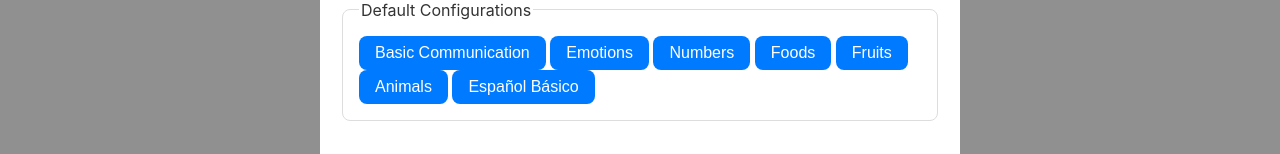
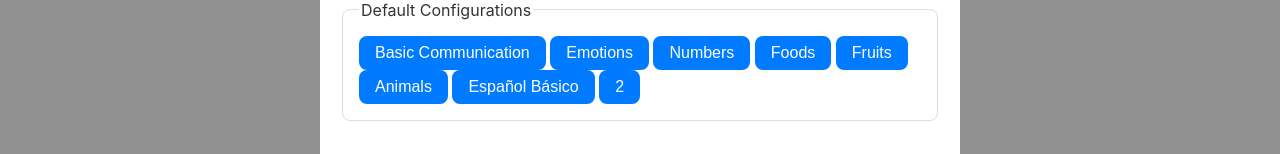
Before and after one commit to dnslp/grid, a plain HTML site: page index.html in a window 1280 px wide. Both pictures are taken after a click on the button "Settings". Shown: the part 153-307 px from the top of the page. Drawn offline with Linux system fonts and the light colour scheme.

Commit message:
Update index.html

```diff
--- a/index.html
+++ b/index.html
@@ -34,6 +34,8 @@
           <button type="button" class="default-config-btn" data-config="fruits">Fruits</button>
           <button type="button" class="default-config-btn" data-config="animals">Animals</button>
           <button type="button" class="default-config-btn" data-config="spanishCommunication">Español Básico</button>
+             <button type="button" class="default-config-btn" data-config="twoCard">2</button>
+
 
 
         </fieldset>
```
